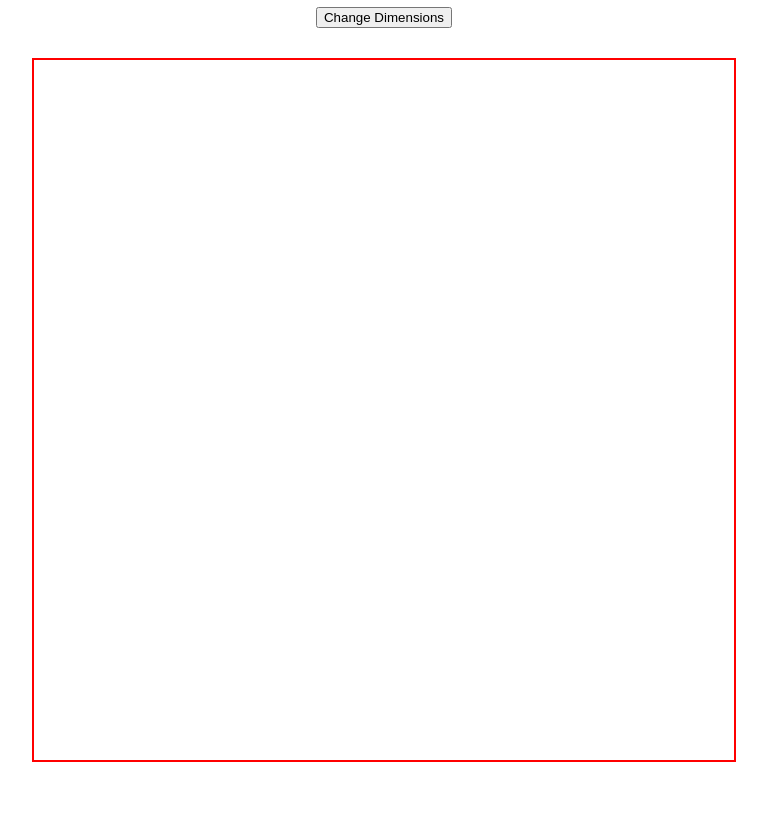
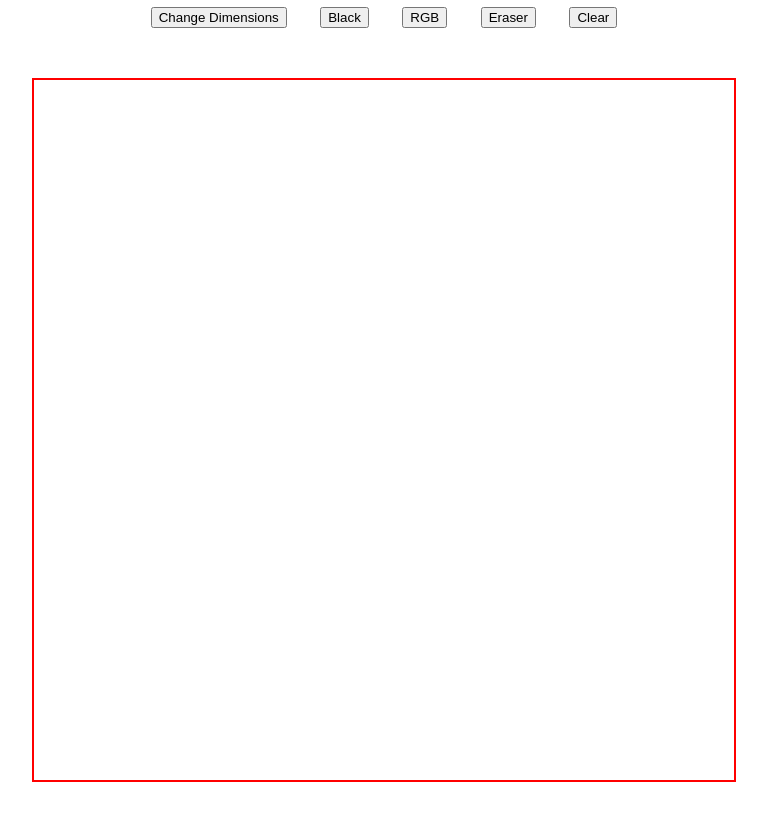
Before and after one commit to gujiitoo/etch-a-sketch, a plain HTML site: page index.html in a window 1280 px wide. Shown: the part 81-921 px from the top of the page, without its empty margins (256-1023 px from the left). Before the commit the page ends 881 px from the top, so only its background shows below. Drawn offline with Linux system fonts and the light colour scheme.

Commit message:
add options for user pen

```diff
--- a/index.html
+++ b/index.html
@@ -8,7 +8,13 @@
 </head>
 <body>
     <h1>Etch-a-Sketch</h1>
-    <button class = 'dimension-btn'>Change Dimensions</button>
+    <div class = 'options'>
+        <button class = 'dimension-btn'>Change Dimensions</button>
+        <button class = 'black'>Black</button>
+        <button class = 'rgb'>RGB</button>
+        <button class = 'eraser'>Eraser</button>
+        <button class = 'clear'>Clear</button>
+    </div>
     <div class = 'container'></div>
     <script src = 'index.js'></script>
 </body>
--- a/style.css
+++ b/style.css
@@ -2,6 +2,12 @@ body {
     display: flex;
     flex-direction: column;
     align-items: center;
+}
+
+.options {
+    display: flex;
+    width:500px;
+    justify-content: space-around;
 }
 
 
@@ -12,7 +18,7 @@ body {
     display: flex;
     flex-wrap: wrap;
     align-content: flex-start;
-    margin: 30px;
+    margin: 50px;
 }
 
 .square {
```
